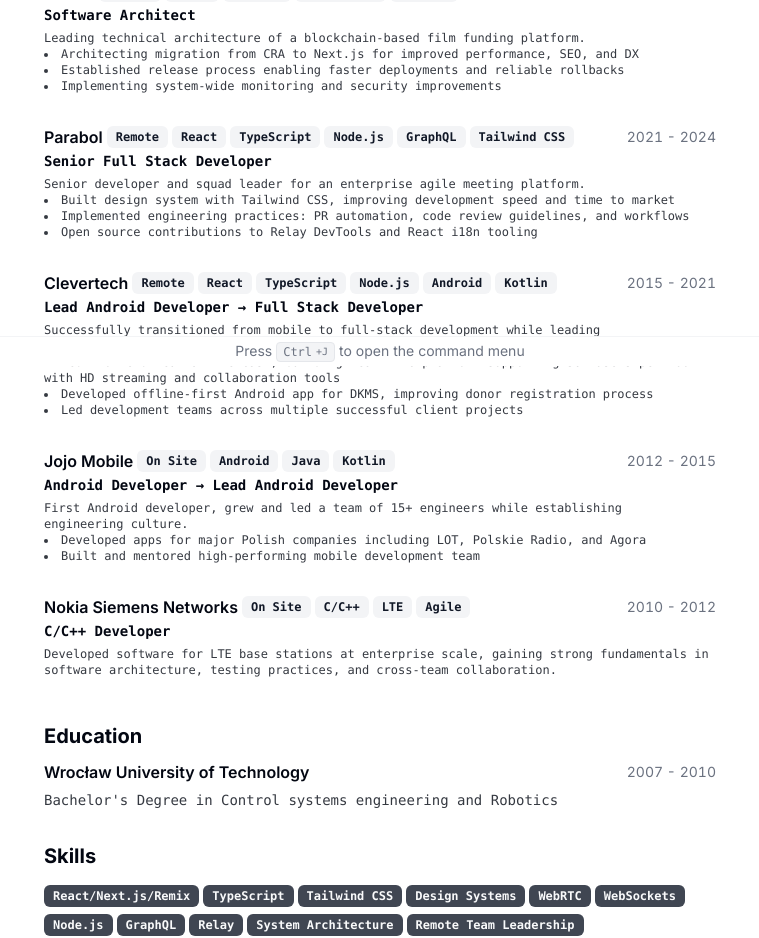
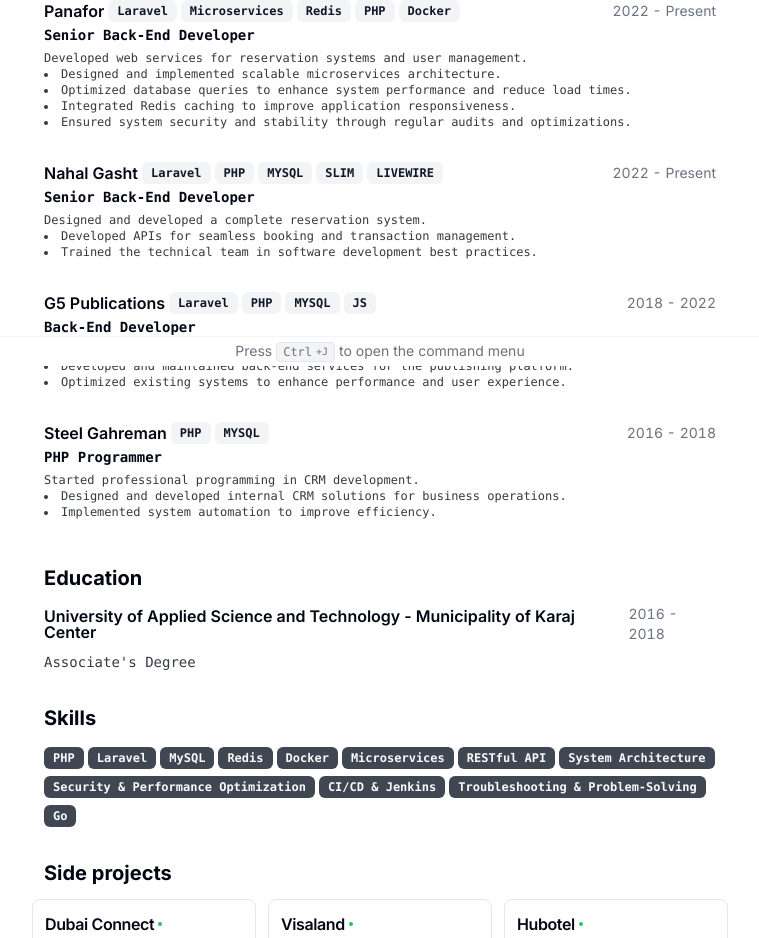
Before and after one commit to usermp/cv, a Next.js app: page / in a window 1280 px wide. Shown: the part 434-1372 px from the top of the page, without its empty margins (260-1019 px from the left). Built offline with nearby package versions, Linux system fonts and the light colour scheme.

Commit message:
Update resume data

```diff
--- a/src/data/resume-data.tsx
+++ b/src/data/resume-data.tsx
@@ -9,233 +9,193 @@ import {
 import { GitHubIcon, LinkedInIcon, XIcon } from "@/components/icons";
 
 export const RESUME_DATA = {
-  name: "Bartosz Jarocki",
-  initials: "BJ",
-  location: "Wrocław, Poland, CET",
-  locationLink: "https://www.google.com/maps/place/Wrocław",
+  name: "Mohammad Yeganeh",
+  initials: "MY",
+  location: "Karaj, Iran",
+  locationLink: "https://www.google.com/maps/place/karaj",
   about:
-    "Detail-oriented Full Stack Engineer dedicated to building high-quality products.",
+    "Experienced Backend Developer specializing in PHP, Laravel, and scalable API architectures.",
   summary: (
     <>
-      Frontend-focused Full Stack Engineer specializing in high-performance
-      React applications, scalable Node.js services, and real-time collaboration
-      systems. Experienced in technical architecture design and remote team
-      leadership.
+      Backend Developer with 7+ years of experience, proficient in PHP, Laravel,
+      MySQL, Redis, and microservices architecture. Passionate about building
+      high-performance web applications, optimizing database queries, and
+      contributing to open-source projects.
     </>
   ),
-  avatarUrl: "https://avatars.githubusercontent.com/u/1017620?v=4",
-  personalWebsiteUrl: "https://jarocki.me",
+  avatarUrl: "https://media.licdn.com/dms/image/v2/D4D03AQHy2WCR_O8peQ/profile-displayphoto-shrink_200_200/profile-displayphoto-shrink_200_200/0/1731411056853?e=1744243200&v=beta&t=pcM1_Rb-_UgJJBe8HeaWW6ega6ikNZpSM298EQ_fYg0",
+  personalWebsiteUrl: "https://mohammadyeganeh.ir",
   contact: {
-    email: "bartosz.jarocki@hey.com",
-    tel: "+48530213401",
+    email: "mohammadyeganeh.dev@gmail.com",
+    tel: "+989353150068",
     social: [
       {
         name: "GitHub",
-        url: "https://github.com/BartoszJarocki",
+        url: "https://github.com/usermp",
         icon: GitHubIcon,
       },
       {
         name: "LinkedIn",
-        url: "https://www.linkedin.com/in/bjarocki/",
+        url: "https://www.linkedin.com/in/mohammadyeganeh/",
         icon: LinkedInIcon,
-      },
-      {
-        name: "X",
-        url: "https://x.com/BartoszJarocki",
-        icon: XIcon,
       },
     ],
   },
   education: [
     {
-      school: "Wrocław University of Technology",
-      degree: "Bachelor's Degree in Control systems engineering and Robotics",
-      start: "2007",
-      end: "2010",
+      school: "University of Applied Science and Technology - Municipality of Karaj Center",
+      degree: "Associate's Degree",
+      start: "2016",
+      end: "2018",
     },
   ],
   work: [
     {
-      company: "Film.io",
-      link: "https://film.io",
-      badges: ["Remote", "React", "Next.js", "TypeScript", "Node.js"],
-      title: "Software Architect",
+      company: "Panafor",
+      link: "https://panafor.com",
+      badges: ["Laravel", "Microservices", "Redis", "PHP", "Docker"],
+      title: "Senior Back-End Developer",
       logo: ConsultlyLogo,
-      start: "2024",
+      start: "2022",
       end: null,
       description: (
         <>
-          Leading technical architecture of a blockchain-based film funding
-          platform.
+          Developed web services for reservation systems and user management.
           <ul className="list-inside list-disc">
-            <li>
-              Architecting migration from CRA to Next.js for improved
-              performance, SEO, and DX
-            </li>
-            <li>
-              Established release process enabling faster deployments and
-              reliable rollbacks
-            </li>
-            <li>
-              Implementing system-wide monitoring and security improvements
-            </li>
+            <li>Designed and implemented scalable microservices architecture.</li>
+            <li>Optimized database queries to enhance system performance and reduce load times.</li>
+            <li>Integrated Redis caching to improve application responsiveness.</li>
+            <li>Ensured system security and stability through regular audits and optimizations.</li>
           </ul>
         </>
       ),
     },
     {
-      company: "Parabol",
-      link: "https://parabol.co",
-      badges: [
-        "Remote",
-        "React",
-        "TypeScript",
-        "Node.js",
-        "GraphQL",
-        "Tailwind CSS",
-      ],
-      title: "Senior Full Stack Developer",
-      logo: ParabolLogo,
-      start: "2021",
-      end: "2024",
+      company: "Nahal Gasht",
+      link: "https://nahalgasht.com",
+      badges: ["Laravel", "PHP", "MYSQL", "SLIM", "LIVEWIRE"],
+      logo: ConsultlyLogo,
+      title: "Senior Back-End Developer",
+      start: "2022",
+      end: null,
       description: (
         <>
-          Senior developer and squad leader for an enterprise agile meeting
-          platform.
+          Designed and developed a complete reservation system.
           <ul className="list-inside list-disc">
-            <li>
-              Built design system with Tailwind CSS, improving development speed
-              and time to market
-            </li>
-            <li>
-              Implemented engineering practices: PR automation, code review
-              guidelines, and workflows
-            </li>
-            <li>
-              Open source contributions to Relay DevTools and React i18n tooling
-            </li>
+            <li>Developed APIs for seamless booking and transaction management.</li>
+            <li>Trained the technical team in software development best practices.</li>
           </ul>
         </>
       ),
     },
     {
-      company: "Clevertech",
-      link: "https://clevertech.biz",
-      badges: ["Remote", "React", "TypeScript", "Node.js", "Android", "Kotlin"],
-      title: "Lead Android Developer → Full Stack Developer",
-      logo: ClevertechLogo,
-      start: "2015",
-      end: "2021",
+      company: "G5 Publications",
+      link: "https://malekig5.com",
+      badges: ["Laravel", "PHP", "MYSQL", "JS"],
+      logo: ConsultlyLogo,
+      title: "Back-End Developer",
+      start: "2018",
+      end: "2022",
       description: (
         <>
-          Successfully transitioned from mobile to full-stack development while
-          leading distributed teams.
+          Managed user accounts, language coaches, and personality assessment tests.
           <ul className="list-inside list-disc">
-            <li>
-              Led frontend team at Evercast, building real-time platform
-              supporting 30+ users per room with HD streaming and collaboration
-              tools
-            </li>
-            <li>
-              Developed offline-first Android app for DKMS, improving donor
-              registration process
-            </li>
-            <li>
-              Led development teams across multiple successful client projects
-            </li>
+            <li>Developed and maintained back-end services for the publishing platform.</li>
+            <li>Optimized existing systems to enhance performance and user experience.</li>
           </ul>
         </>
       ),
     },
     {
-      company: "Jojo Mobile",
-      link: "https://bsgroup.eu/",
-      badges: ["On Site", "Android", "Java", "Kotlin"],
-      title: "Android Developer → Lead Android Developer",
-      logo: JojoMobileLogo,
-      start: "2012",
-      end: "2015",
+      company: "Steel Gahreman",
+      link: "https://steel-ghahreman.com",
+      badges: ["PHP",  "MYSQL"],
+      logo: ConsultlyLogo,
+      title: "PHP Programmer",
+      start: "2016",
+      end: "2018",
       description: (
         <>
-          First Android developer, grew and led a team of 15+ engineers while
-          establishing engineering culture.
+          Started professional programming in CRM development.
           <ul className="list-inside list-disc">
-            <li>
-              Developed apps for major Polish companies including LOT, Polskie
-              Radio, and Agora
-            </li>
-            <li>Built and mentored high-performing mobile development team</li>
+            <li>Designed and developed internal CRM solutions for business operations.</li>
+            <li>Implemented system automation to improve efficiency.</li>
           </ul>
         </>
       ),
     },
-    {
-      company: "Nokia Siemens Networks",
-      link: "https://www.nokia.com",
-      badges: ["On Site", "C/C++", "LTE", "Agile"],
-      title: "C/C++ Developer",
-      logo: NSNLogo,
-      start: "2010",
-      end: "2012",
-      description:
-        "Developed software for LTE base stations at enterprise scale, gaining strong fundamentals in software architecture, testing practices, and cross-team collaboration.",
-    },
   ],
   skills: [
-    "React/Next.js/Remix",
-    "TypeScript",
-    "Tailwind CSS",
-    "Design Systems",
-    "WebRTC",
-    "WebSockets",
-    "Node.js",
-    "GraphQL",
-    "Relay",
+    "PHP",
+    "Laravel",
+    "MySQL",
+    "Redis",
+    "Docker",
+    "Microservices",
+    "RESTful API",
     "System Architecture",
-    "Remote Team Leadership",
+    "Security & Performance Optimization",
+    "CI/CD & Jenkins",
+    "Troubleshooting & Problem-Solving",
+    "Go",
   ],
+
   projects: [
     {
-      title: "Monito",
-      techStack: ["TypeScript", "Next.js", "Browser Extension", "PostgreSQL"],
+      title: "Dubai Connect",
+      techStack: ["PHP", "Laravel", "AI", "RAG"],
       description:
-        "Browser extension for debugging web applications. Includes taking screenshots, screen recording, E2E tests generation and generating bug reports",
-      logo: MonitoLogo,
+        "AI-powered chatbot for customer support",
+      logo: ConsultlyLogo,
       link: {
-        label: "monito.dev",
-        href: "https://monito.dev/",
+        label: "dubaiconnect.ai",
+        href: "https://dubaiconnect.ai/",
       },
     },
     {
-      title: "Consultly",
-      techStack: [
-        "TypeScript",
-        "Next.js",
-        "Vite",
-        "GraphQL",
-        "WebRTC",
-        "Tailwind CSS",
-        "PostgreSQL",
-        "Redis",
-      ],
+      title: "Visaland",
+      techStack: ["PHP", "Laravel"],
       description:
-        "Platform for online consultations with real-time video meetings and scheduling",
+        "A platform for AI-powered travel and visa assistance services.",
       logo: ConsultlyLogo,
       link: {
-        label: "consultly.com",
-        href: "https://consultly.com/",
+        label: "Visaland",
+        href: "https://visaland.org/",
       },
     },
     {
-      title: "Minimalist CV",
-      techStack: ["TypeScript", "Next.js", "Tailwind CSS"],
+      title: "Hubotel",
+      techStack: ["PHP", "Laravel", "Redis", "MySQL"],
       description:
-        "An open source minimalist, print friendly CV template with a focus on readability and clean design. >9k stars on GitHub",
-      logo: MonitoLogo,
+        "Hotel reservation system providing seamless booking and management solutions.",
+      logo: ConsultlyLogo,
       link: {
-        label: "Minimalist CV",
-        href: "https://github.com/BartoszJarocki/cv",
+        label: "Hubotel",
+        href: "https://panel.hubotel.ir/",
       },
     },
+    {
+      title: "Trupner",
+      techStack: ["PHP", "Laravel", "Microservices"],
+      description:
+        "Web service for hotel reservations with an advanced microservices architecture.",
+      logo: ConsultlyLogo,
+      link: {
+        label: "Trupner",
+        href: "https://trupner.com/",
+      },
+    },
+    {
+      title: "AIA Tools",
+      techStack: ["PHP", "Laravel", "WordPress"],
+      description:
+        "A platform for showcasing AI-powered tools and applications.",
+      logo: ConsultlyLogo,
+      link: {
+        label: "AIA Tools",
+        href: "https://aia.tools/",
+      },
+    },
+
   ],
 } as const;
```
